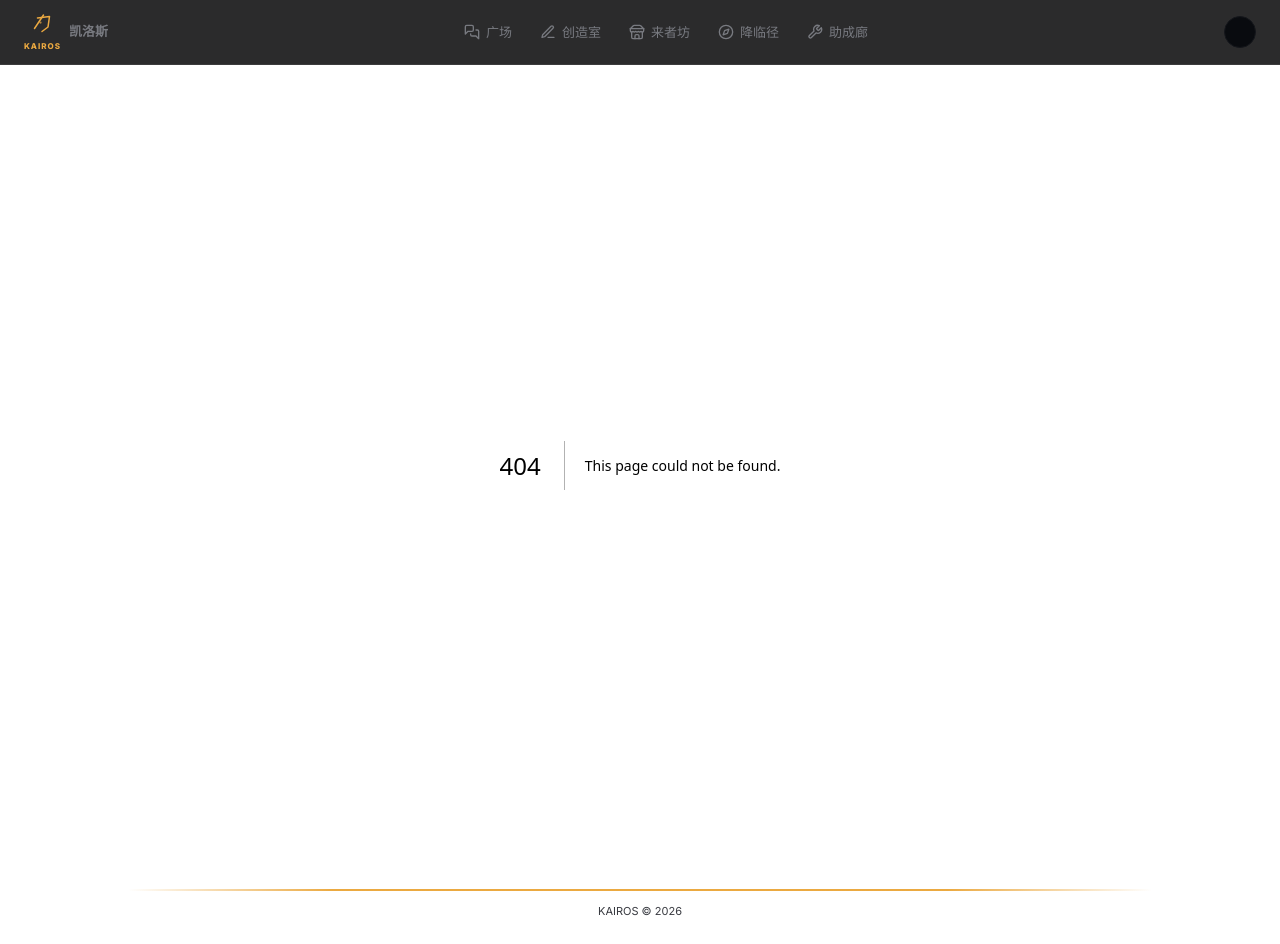
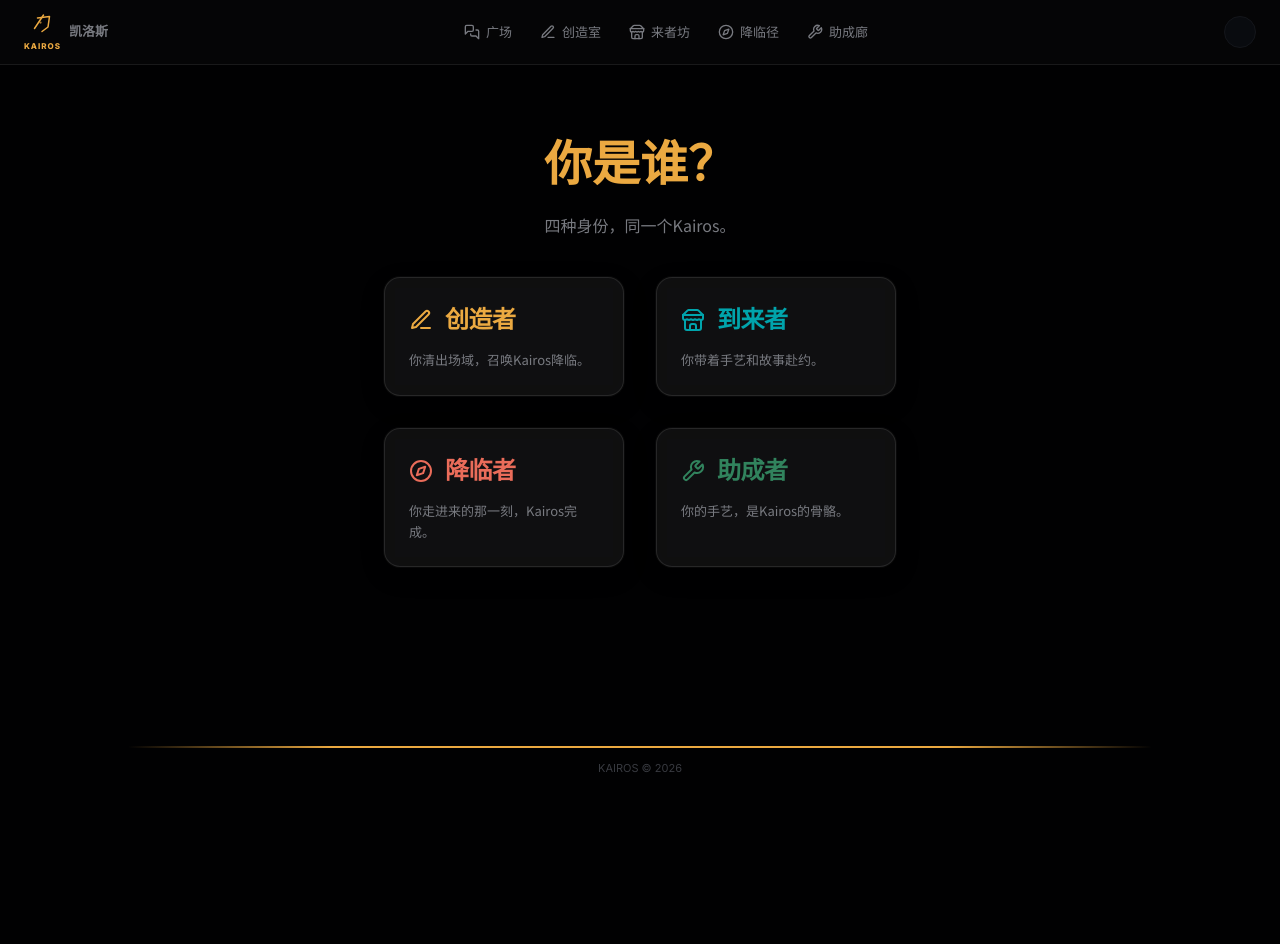
Before and after one commit to aidulibrary/kairos, a Next.js app: page /auth in a window 1280 px wide. Before the commit this address had no page. After the commit the page ends 800 px from the top, so only its background shows below. Built offline with nearby package versions, Linux system fonts and the light colour scheme.

Commit message:
Add auth page (identity selection)

```diff
--- /dev/null
+++ b/src/app/auth/page.tsx
@@ -0,0 +1,134 @@
+'use client'
+
+import { useState } from 'react'
+import { PenLine, Store, Compass, Wrench } from 'lucide-react'
+import { GlassCard } from '@/components/GlassCard'
+import { RegisterForm } from '@/components/RegisterForm'
+
+interface IdentityOption {
+  key: string
+  label: string
+  description: string
+  icon: typeof PenLine
+  color: string
+}
+
+const identities: IdentityOption[] = [
+  {
+    key: 'CREATOR',
+    label: '创造者',
+    description: '你清出场域，召唤Kairos降临。',
+    icon: PenLine,
+    color: 'var(--kairo-creator)',
+  },
+  {
+    key: 'ARRIVER',
+    label: '到来者',
+    description: '你带着手艺和故事赴约。',
+    icon: Store,
+    color: 'var(--kairo-arriver)',
+  },
+  {
+    key: 'DESCENDER',
+    label: '降临者',
+    description: '你走进来的那一刻，Kairos完成。',
+    icon: Compass,
+    color: 'var(--kairo-descender)',
+  },
+  {
+    key: 'FACILITATOR',
+    label: '助成者',
+    description: '你的手艺，是Kairos的骨骼。',
+    icon: Wrench,
+    color: 'var(--kairo-facilitator)',
+  },
+]
+
+export default function AuthPage() {
+  const [selectedIdentity, setSelectedIdentity] = useState<string | null>(null)
+
+  if (selectedIdentity) {
+    const identity = identities.find((i) => i.key === selectedIdentity)!
+    return (
+      <div className="flex flex-col items-center justify-center flex-1 px-6 py-16">
+        <RegisterForm
+          identity={identity.key}
+          identityLabel={identity.label}
+          onBack={() => setSelectedIdentity(null)}
+        />
+      </div>
+    )
+  }
+
+  return (
+    <div className="flex flex-col items-center justify-center flex-1 px-6 py-16 gap-10">
+      <div className="flex flex-col items-center gap-3">
+        <h1
+          className="text-center"
+          style={{
+            fontFamily: 'var(--font-chinese-heading)',
+            fontSize: 'var(--text-h1)',
+            fontWeight: 700,
+            color: 'var(--kairo-glimmer)',
+          }}
+        >
+          你是谁？
+        </h1>
+        <p
+          style={{
+            fontFamily: 'var(--font-chinese-body)',
+            fontSize: 'var(--text-body)',
+            color: 'var(--kairo-whisper)',
+          }}
+        >
+          四种身份，同一个Kairos。
+        </p>
+      </div>
+
+      <div
+        className="grid grid-cols-1 sm:grid-cols-2 w-full max-w-lg"
+        style={{ gap: 'var(--space-breath)' }}
+      >
+        {identities.map((item) => {
+          const Icon = item.icon
+          return (
+            <button
+              key={item.key}
+              onClick={() => setSelectedIdentity(item.key)}
+              className="group text-left transition-all duration-200 hover:-translate-y-[2px]"
+            >
+              <GlassCard
+                className="p-6 flex flex-col gap-3 h-full transition-all duration-200"
+              >
+                <div className="flex items-center gap-3">
+                  <Icon size={24} style={{ color: item.color }} />
+                  <h3
+                    style={{
+                      fontFamily: 'var(--font-display)',
+                      fontSize: 'var(--text-h3)',
+                      fontWeight: 800,
+                      letterSpacing: '-0.02em',
+                      color: item.color,
+                    }}
+                  >
+                    {item.label}
+                  </h3>
+                </div>
+                <p
+                  style={{
+                    fontFamily: 'var(--font-chinese-body)',
+                    fontSize: 'var(--text-small)',
+                    color: 'var(--kairo-whisper)',
+                    lineHeight: 1.6,
+                  }}
+                >
+                  {item.description}
+                </p>
+              </GlassCard>
+            </button>
+          )
+        })}
+      </div>
+    </div>
+  )
+}
```
